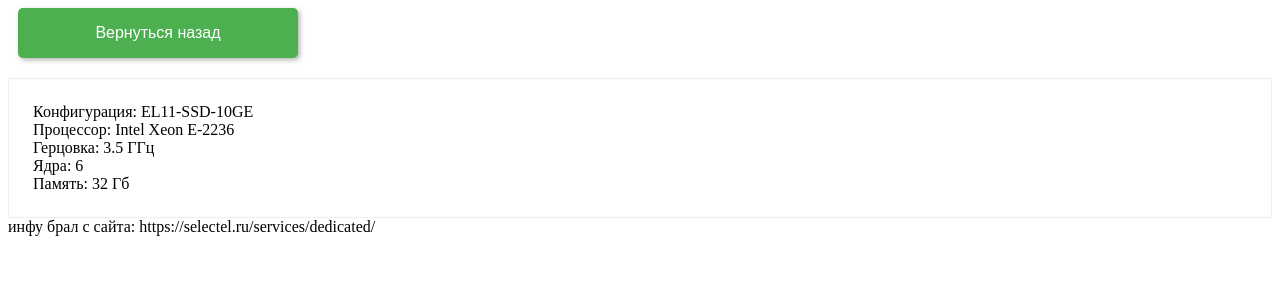
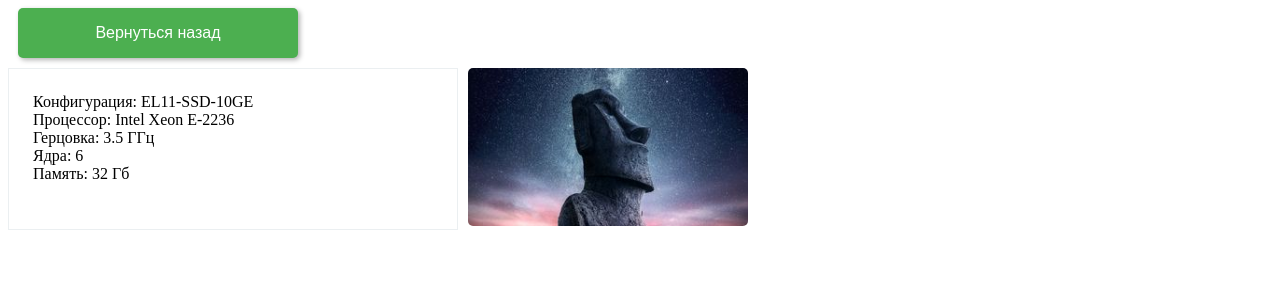
Before and after one commit to StroGe27/RIP_5sem, a Django app: page /order/1/ in a window 1280 px wide. Shown: the top 300 px of the page. Run offline with Django 4.2, Linux system fonts and the light colour scheme.

Commit message:
Доделал дизайн + добавил картинку на страницу продукта

```diff
--- a/bmstu_lab/static/css/bg-orders.css
+++ b/bmstu_lab/static/css/bg-orders.css
@@ -9,3 +9,8 @@
     height: 500px;
     margin: 0 auto;
 }
+.bg-full-page {
+    width: 100%;
+    height: 1200px;
+    background-color: darkblue;
+}
--- a/bmstu_lab/static/css/order-info.css
+++ b/bmstu_lab/static/css/order-info.css
@@ -1,5 +1,7 @@
-.server-order__card {
+
+.server-conf {
     padding: 24px;
     border: 1px solid #ebeff1;
-    margin-top: 20px;
+    margin-top: 10px;
+    width: 400px;
 }
--- a/bmstu_lab/static/css/order.css
+++ b/bmstu_lab/static/css/order.css
@@ -29,7 +29,6 @@
     width: 280px;
     height: 50px;
     margin-left: 10px;
-    /* margin-top: 50%; */
     background-color: #4CAF50;
     color: white;
     font-size: 16px;
--- a/bmstu_lab/templates/base.html
+++ b/bmstu_lab/templates/base.html
@@ -15,11 +15,9 @@
 
 
   {% block navigation %} {% endblock %}
-
   {% block content %} {% endblock %}
-  <div style="background-color=white; height=100px; width=100%">
+  {% comment %} <div style="background-color: blue; height: 100%; width: 100%">
     инфу брал с сайта: https://selectel.ru/services/dedicated/
-  </div>
-
+  </div> {% endcomment %}
 </body>
 </html>
--- a/bmstu_lab/templates/order.html
+++ b/bmstu_lab/templates/order.html
@@ -9,13 +9,17 @@
 {% endblock %}
 
 {% block content %}
-<div class="order-text server-order__card">
-
-    <div>Конфигурация: {{ data.orders.title }}</div>
-    <div>Процессор: {{ data.orders.definition.processor }}</div>
-    <div>Герцовка: {{ data.orders.definition.Ghz }} ГГц</div>
-    <div>Ядра: {{ data.orders.definition.cores }}</div>
-    <div>Память: {{ data.orders.definition.ram }} Гб</div>
+{% load static %}
+<div style="display: flex;">
+    <div class="order-text server-conf">
+        <div>Конфигурация: {{ data.orders.title }}</div>
+        <div>Процессор: {{ data.orders.definition.processor }}</div>
+        <div>Герцовка: {{ data.orders.definition.Ghz }} ГГц</div>
+        <div>Ядра: {{ data.orders.definition.cores }}</div>
+        <div>Память: {{ data.orders.definition.ram }} Гб</div>
+    </div>
+    <div style="width: 300px;">
+        <img class="order-img" src="{% static data.orders.src %}" alt="My image">
+    </div>
 </div>
-
 {% endblock %}
--- a/bmstu_lab/templates/orders.html
+++ b/bmstu_lab/templates/orders.html
@@ -7,7 +7,7 @@
 {% endblock %}
 
 {% block content %}
-<div class="bg-orders">
+<div style="background-color: #f2f2f2;">
     <div class="div-orders">
         {% for order in data.orders %}
             {% include 'order_element.html' with element=order %}
```
